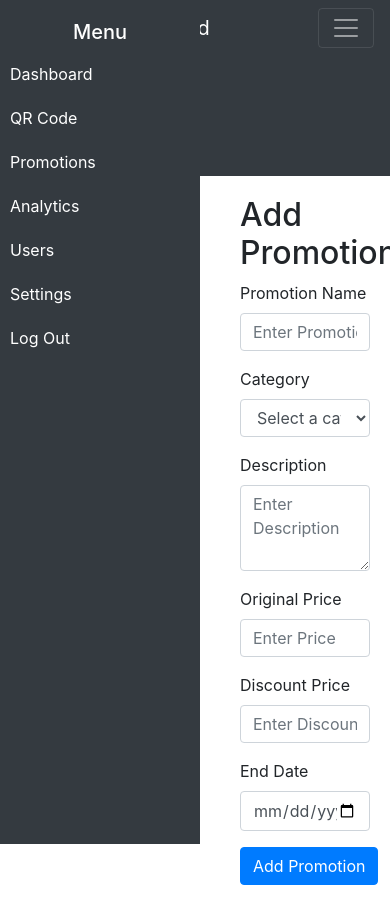
After one commit to SethikaManumitha/PromoAds, a Laravel app: page /promo/add in a window 390 px wide, after a click that opens the changed part. The commit adds this page. Run offline with Laravel 12, Linux system fonts and the light colour scheme; parts of the project's set-up code (start-up, migrations or seed data) failed here and were passed over; some libraries are stand-ins or nearby versions.

Commit message:
Add Promotion - v1

```diff
--- /dev/null
+++ b/app/Http/Controllers/PromoController.php
@@ -0,0 +1,41 @@
+<?php
+
+namespace App\Http\Controllers;
+
+use Illuminate\Http\Request;
+use App\Models\Promotion;
+
+class PromoController extends Controller
+{
+    //
+    public function showForm()
+    {
+        return view('promotion');
+    }
+
+    public function addPromo(Request $request)
+    {
+        $validated = $request->validate([
+            'name' => 'required|string|max:255',
+            'category' => 'required|string|max:255',
+            'description' => 'nullable|string',
+            'price' => 'required|numeric|min:0',
+            'dis_price' => 'required|numeric|min:0',
+            'end_date' => 'required|date',
+            'business' => 'required|string|max:255',
+        ]);
+
+        Promotion::create([
+            'name' => $validated['name'],
+            'category' => $validated['category'],
+            'description' => $validated['description'],
+            'price' => $validated['price'],
+            'dis_price' => $validated['dis_price'],
+            'end_date' => $validated['end_date'],
+            'business' => $validated['business']
+        ]);
+
+
+        return redirect()->route('promo.add')->with('success', 'Promotion Added successfully!');
+    }
+}
--- /dev/null
+++ b/resources/views/promotion.blade.php
@@ -0,0 +1,129 @@
+<!DOCTYPE html>
+<html lang="en">
+<head>
+    <meta charset="UTF-8">
+    <meta name="viewport" content="width=device-width, initial-scale=1.0">
+    <link rel="stylesheet" href="https://cdn.jsdelivr.net/npm/bootstrap@4.0.0/dist/css/bootstrap.min.css" crossorigin="anonymous">
+    <link href="https://cdnjs.cloudflare.com/ajax/libs/font-awesome/5.15.4/css/all.min.css" rel="stylesheet">
+    <title>Promotion</title>
+    <style>
+        .sidebar {
+            height: 100vh;
+            width: 200px;
+            position: fixed;
+            top: 0;
+            left: 0;
+            background-color: #343a40;
+            padding-top: 20px;
+            color: white;
+        }
+        .sidebar a {
+            color: white;
+            padding: 10px;
+            text-decoration: none;
+            display: block;
+        }
+        .sidebar a:hover {
+            background-color: #495057;
+        }
+        .content {
+            margin-left: 220px;
+            padding: 20px;
+        }
+    </style>
+</head>
+<body>
+
+    <!-- Navbar -->
+    <nav class="navbar navbar-expand-lg navbar-dark bg-dark">
+        <a class="navbar-brand" href="#">Business Dashboard</a>
+        <button class="navbar-toggler" type="button" data-toggle="collapse" data-target="#navbarNav" aria-controls="navbarNav" aria-expanded="false" aria-label="Toggle navigation">
+            <span class="navbar-toggler-icon"></span>
+        </button>
+        <div class="collapse navbar-collapse" id="navbarNav">
+            <ul class="navbar-nav ml-auto">
+                <li class="nav-item"><a class="nav-link" href="#">Profile</a></li>
+                <li class="nav-item"><a class="nav-link" href="#">Settings</a></li>
+                <li class="nav-item"><a class="nav-link" href="#">Logout</a></li>
+            </ul>
+        </div>
+    </nav>
+
+    <!-- Sidebar -->
+    <div class="sidebar">
+        <h5 class="text-center">Menu</h5>
+        <a href="{{ route('businessDashboard') }}">Dashboard</a>
+        <a href="#">QR Code</a>
+        <a href="#">Promotions</a>
+        <a href="#">Analytics</a>
+        <a href="#">Users</a>
+        <a href="#">Settings</a>
+        <a href="{{ route('login') }}">Log Out</a>
+    </div>
+
+    <!-- Content -->
+    <div class="content">
+
+        <h2>Add Promotion</h2>
+
+        @if(session('success'))
+        <div class="alert alert-success">
+            {{ session('success') }}
+        </div>
+        @endif
+
+        <form method="POST" action="{{ route('promo.add') }}">
+            @csrf
+            <div class="form-group">
+                <label for="name">Promotion Name</label>
+                <input type="text" class="form-control" id="name" name="name" placeholder="Enter Promotion Name" required>
+            </div>
+            <div class="form-group">
+                <label for="category">Category</label>
+                <select class="form-control" id="category" name="category">
+                <option disabled selected>Select a category</option>
+                <option value="automobile">Automobile</option>
+                <option value="beauty_health">Beauty & Health</option>
+                <option value="books_stationery">Books & Stationery</option>
+                <option value="electronics">Electronics</option>
+                <option value="fashion">Fashion</option>
+                <option value="furniture">Furniture</option>
+                <option value="groceries">Groceries</option>
+                <option value="home_appliances">Home Appliances</option>
+                <option value="services">Services</option>
+                <option value="special_offers">Special Offers</option>
+                <option value="sports_outdoors">Sports & Outdoors</option>
+                <option value="toys_games">Toys & Games</option>
+                <option value="travel_luggage">Travel & Luggage</option>
+
+                </select>
+
+            </div>
+            <div class="form-group">
+                <label for="description">Description</label>
+                <textarea class="form-control" id="description" name="description" rows="3" placeholder="Enter Description"></textarea>
+            </div>
+            <div class="form-group">
+                <label for="price">Original Price</label>
+                <input type="text" class="form-control" id="price" name="price" placeholder="Enter Price" required>
+            </div>
+            <div class="form-group">
+                <label for="dis_price">Discount Price</label>
+                <input type="text" class="form-control" id="dis_price" name="dis_price" placeholder="Enter Discount Price" required>
+            </div>
+            <div class="form-group">
+                <label for="end_date">End Date</label>
+                <input type="date" class="form-control" id="end_date" name="end_date" required>
+            </div>
+
+            <input type="hidden" class="form-control" id="business" name="business"  value="{!! session('user_name') !!}" placeholder="Enter Business" required>
+
+            <button type="submit" class="btn btn-primary">Add Promotion</button>
+        </form>
+    </div>
+
+    <script src="https://code.jquery.com/jquery-3.2.1.slim.min.js" integrity="sha384-KJ3o2DKtIkvYIK3UENzmM7KCkRr/rE9/Qpg6aAZGJwFDMVNA/GpGFF93hXpG5KkN" crossorigin="anonymous"></script>
+    <script src="https://cdn.jsdelivr.net/npm/popper.js@1.12.9/dist/umd/popper.min.js" integrity="sha384-ApNbgh9B+Y1QKtv3Rn7W3mgPxhU9K/ScQsAP7hUibX39j7fakFPskvXusvfa0b4Q" crossorigin="anonymous"></script>
+    <script src="https://cdn.jsdelivr.net/npm/bootstrap@4.0.0/dist/js/bootstrap.min.js" integrity="sha384-JZR6Spejh4U02d8jOt6vLEHfe/JQGiRRSQQxSfFWpi1MquVdAyjUar5+76PVCmYl" crossorigin="anonymous"></script>
+</body>
+</html>
--- a/resources/views/signin.blade.php
+++ b/resources/views/signin.blade.php
@@ -11,7 +11,7 @@
 <body>
     <div class="form-container">
         <h2>Sign In</h2>
-        <form action="{{ route('signin') }}" method="POST">
+        <form action="{{ route('login.post') }}" method="POST">
             @csrf
             <div class="form-group">
                 <label for="email">Email/Phone Number</label>
@@ -28,6 +28,7 @@
             </div>
             <button type="submit" class="btn btn-login mt-3">Log In</button>
         </form>
+
         <div class="footer">
             Not registered yet? <a href="{{ route('role') }}">Create an Account</a>
         </div>
--- a/routes/web.php
+++ b/routes/web.php
@@ -4,6 +4,8 @@ use Illuminate\Support\Facades\Route;
 use App\Http\Controllers\OtpController;
 use App\Http\Controllers\BusinessController;
 use App\Http\Controllers\SuccessController;
+use App\Http\Controllers\UserController;
+use App\Http\Controllers\PromoController;
 
 Route::get('/', function () {
     return view('index');
@@ -29,8 +31,30 @@ Route::get('/otpVerification', function () {
     return view('verification');
 })->name('otpVerification');
 
+Route::get('/businessDashboard', function () {
+    return view('businessDashboard');
+})->name('businessDashboard');
+
 Route::post('/send-otp', [OtpController::class, 'sendOtp'])->name('sendOtp');
 
 Route::post('/business/store', [BusinessController::class, 'store'])->name('business.store');
 
 Route::get('/business/success', [SuccessController::class, 'generateQRCode'])->name('genQR');
+
+Route::get('/login', function () {
+    return view('signin');
+})->name('login');
+
+Route::post('/login', [UserController::class, 'authenticate'])->name('login.post');
+
+Route::get('/promo', function () {
+    return view('promotion');
+})->name('promo');
+
+Route::get('/businessDashboard', function () {
+    return view('businessDashboard');
+})->name('businessDashboard');
+
+
+Route::get('promo/add', [PromoController::class, 'showForm'])->name('promo.add');
+Route::post('promo/add', [PromoController::class, 'addPromo'])->name('promo.add');
```
Also changed, not shown: app/Http/Controllers/UserController.php (added, +37 -0 lines), app/Models/Promotion.php (added, +24 -0 lines), resources/views/businessDashboard.blade.php (+84 -2 lines), app/Http/Controllers/SuccessController.php (line endings or trailing spaces), database/migrations/2024_12_31_103142_make_promotion.php (added), database/migrations/2024_12_31_112315_modify_promotion_table.php (added), database/migrations/2024_12_31_120005_add_image_to_promotion_table.php (added).
